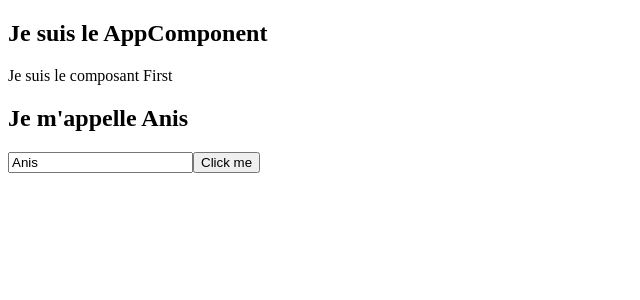
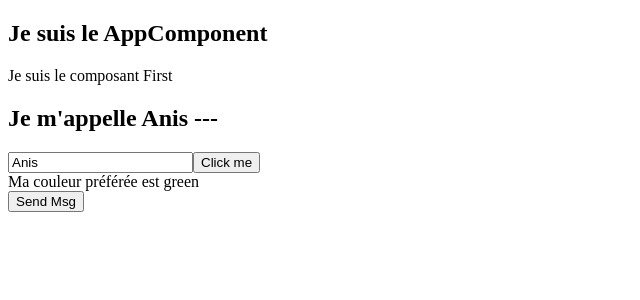
Before and after one commit to n2sy/Orange-giz, an Angular app: page / in a window 1280 px wide. Shown: the top 300 px of the page, without its empty margins (0-640 px from the left). Built offline with nearby package versions, Linux system fonts and the light colour scheme.

Commit message:
second commit

```diff
--- a/src/app/app.module.ts
+++ b/src/app/app.module.ts
@@ -4,9 +4,10 @@ import { BrowserModule } from '@angular/platform-browser';
 
 import { AppComponent } from './app.component';
 import { FirstComponent } from './first/first.component';
+import { ChildComponent } from './child/child.component';
 
 @NgModule({
-  declarations: [AppComponent, FirstComponent],
+  declarations: [AppComponent, FirstComponent, ChildComponent],
   imports: [BrowserModule, FormsModule],
   providers: [],
   bootstrap: [AppComponent],
--- /dev/null
+++ b/src/app/child/child.component.html
@@ -0,0 +1,3 @@
+<div>Ma couleur préférée est {{ myColor }} </div>
+
+<button (click)="sendMsg()">Send Msg</button>
--- /dev/null
+++ b/src/app/child/child.component.ts
@@ -0,0 +1,18 @@
+import { Component, EventEmitter, Input, OnInit, Output } from '@angular/core';
+
+@Component({
+  selector: 'app-child',
+  templateUrl: './child.component.html',
+  styleUrls: ['./child.component.css'],
+})
+export class ChildComponent implements OnInit {
+  @Input() myColor: string = '...';
+  @Output() msgToParent = new EventEmitter<string>();
+  constructor() {}
+
+  ngOnInit(): void {}
+
+  sendMsg() {
+    this.msgToParent.emit('Message envoyé par le child');
+  }
+}
--- a/src/app/first/first.component.html
+++ b/src/app/first/first.component.html
@@ -1,6 +1,8 @@
 <p>Je suis le composant First</p>
-<h2>Je m'appelle {{ name }}</h2>
+<h2>Je m'appelle {{ name }} --- {{ s }}</h2>
 <input [(ngModel)]="name" type="text">
 <div [hidden]="hd" [style.backgroundColor]="cl">Orange Dev Center</div>
 
 <button (click)="traitementDuBouton()">Click me</button>
+
+<app-child (msgToParent)="traitement($event)" [myColor]="cl"></app-child>
--- a/src/app/first/first.component.ts
+++ b/src/app/first/first.component.ts
@@ -7,8 +7,9 @@ import { Component, OnInit } from '@angular/core';
 })
 export class FirstComponent implements OnInit {
   name: string = 'Anis';
-  cl = 'pink';
+  cl = 'green';
   hd = true;
+  s;
   constructor() {}
 
   ngOnInit(): void {}
@@ -16,4 +17,9 @@ export class FirstComponent implements OnInit {
   traitementDuBouton() {
     alert('Click détecté');
   }
+
+  traitement(a) {
+    //alert(msg);
+    this.s = a;
+  }
 }
```
Also changed, not shown: src/app/child/child.component.css (added), 1 other file (tests, documents, lock files or other folders).
